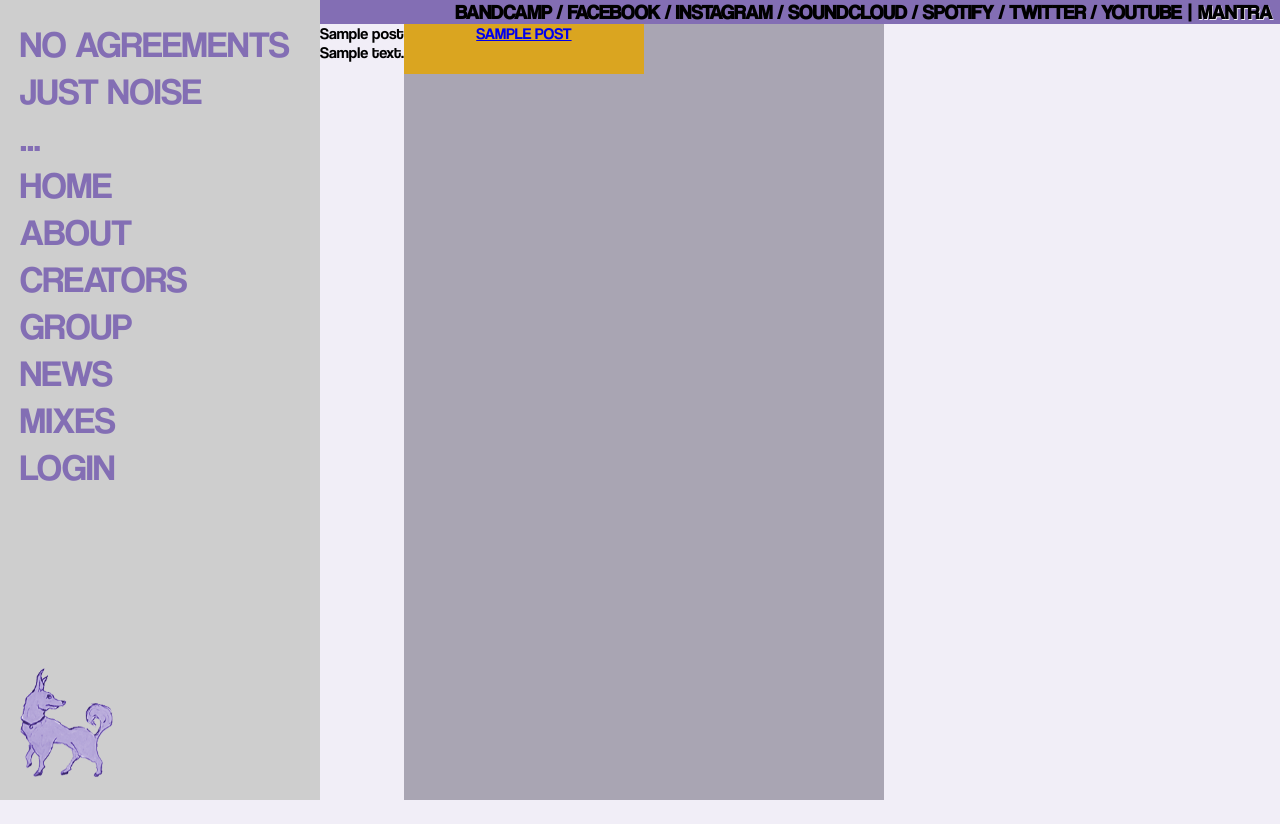
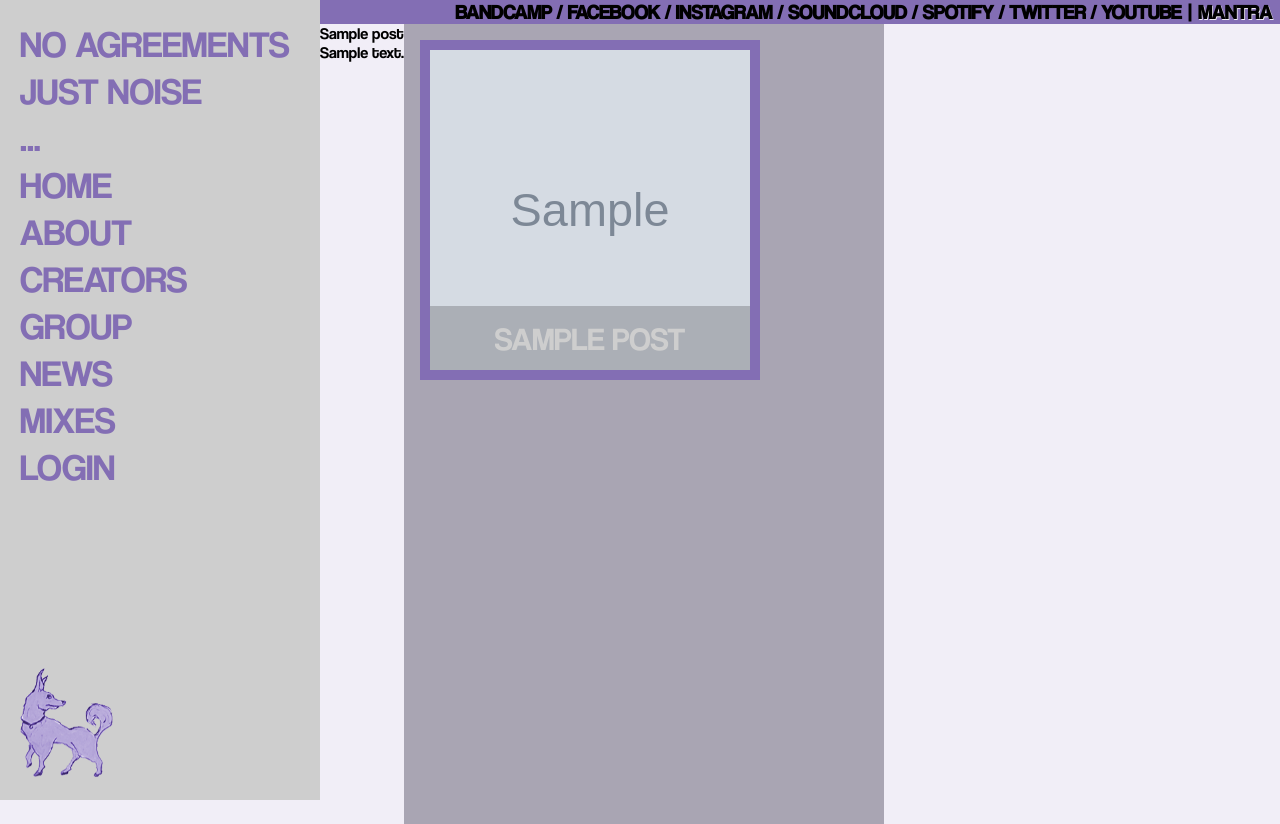
Before and after one commit to abeforgit/noagreements.co, a Django app: page / in a window 1280 px wide. Before the commit the page ends 800 px from the top, so only its background shows below. Run offline with Django 3.2, Linux system fonts and the light colour scheme; tables that the repository leaves empty hold one stand-in row (values such as "Sample post"); grey boxes marked "Sample" are stand-in pictures.

Commit message:
Make post cards less ugly

```diff
--- a/core/models.py
+++ b/core/models.py
@@ -10,6 +10,8 @@ class Post(models.Model):
     pub_date = models.DateTimeField('Date published', default=timezone.now)
     user = models.ForeignKey(User, on_delete=models.CASCADE)
     featured = models.BooleanField(default=False)
+    cover_img = models.URLField(blank=True)
+
 
     def __str__(self):
         return self.title
--- a/core/static/core/styles/home.css
+++ b/core/static/core/styles/home.css
@@ -1,5 +1,5 @@
 #mainpage {
-    height: 97vh;
+    height: 100%;
     display: flex;
     position: relative;
     z-index: 3;
@@ -46,6 +46,9 @@
 #latestreleases {
     width: 50%;
     background-color: #a9a5b3;
+    display: flex;
+    min-height: 100vh;
+    height: 100%;
 }
 
 #releases {
--- a/core/static/core/styles/post_card.css
+++ b/core/static/core/styles/post_card.css
@@ -1,4 +1,35 @@
 .post-card {
-    height: 50px;
-    background: goldenrod;
+    width: 20em;
+    height: 20em;
+    text-decoration: none;
+    color: #cecece;
+    margin: 1em;
+    border-width: 10px;
+    border-style: solid;
+    border-color: #836eb4;
 }
+
+.post-card .cover {
+    width: 100%;
+    height: 100%;
+    object-fit: cover;
+}
+.post-card .title-box {
+    position: relative;
+    background: rgba(0,0,0,0.2);
+    height: 4em;
+    bottom: 4.25em;
+    padding: 0 2em;
+    display: flex;
+
+}
+.post-card .title-box .title {
+    margin: auto;
+    font-size: 2em;
+    text-decoration: none;
+    overflow: hidden;
+    white-space: nowrap;
+    text-overflow: ellipsis;
+
+
+}
--- a/core/static/core/styles/sidebar.css
+++ b/core/static/core/styles/sidebar.css
@@ -5,8 +5,10 @@
 #sidebar {
     background-color: #cecece;
     width: 25%;
-    height: 100vh;
+    min-height: 100vh;
+    height: 100%;
     float: left;
+
 }
 
 .hoverstate {
--- a/core/templates/core/components/post_card.html
+++ b/core/templates/core/components/post_card.html
@@ -1 +1,14 @@
-<a class="post-card" href={% url "post_detail" post.id %}>{{ post.title }}</a>
+{% load static %}
+<a class="post-card" href={% url "post_detail" post.id %}>
+
+    {% if post.cover_img %}
+        <img class="cover" alt="{{ post.title }}" src="{{ post.cover_img }}"/>
+    {% else %}
+        <img class="cover" alt="{{ post.title }}" src="{% static "core/img/doggie.png" %}"/>
+    {% endif %}
+
+    <div class="title-box">
+        <span class="title">{{ post.title }}</span>
+
+    </div>
+</a>
--- a/core/templates/core/create_post_page.html
+++ b/core/templates/core/create_post_page.html
@@ -1,4 +1,5 @@
 {% extends "core/base.html" %}
+{% load static %}
 {% block title %}
     <title>No Agreements | New Post</title>
     <link rel="stylesheet" href="https://cdn.jsdelivr.net/simplemde/latest/simplemde.min.css">
@@ -6,6 +7,7 @@
 {% endblock %}
 {% block css %}
     {{ block.super }}
+    <link rel="stylesheet" href="{% static "core/styles/post_card.css" />
 {% endblock %}
 {% block content %}
     <form method="post">
--- a/core/urls.py
+++ b/core/urls.py
@@ -5,6 +5,7 @@ from .views.creator_detail import CreatorDetailPage
 from .views.creators import CreatorsPage
 from .views.group import GroupPage
 from .views.home import HomeView
+from .views.logout import LogoutPage
 from .views.mixes import MixesPage
 from .views.news import NewsPage
 from .views.create_post import CreatePostPage
@@ -19,9 +20,9 @@ urlpatterns = [
     path("group", GroupPage.as_view(), name="group"),
     path("news", NewsPage.as_view(), name="news"),
     path("mixes", MixesPage.as_view(), name="mixes"),
-    path("post/add", CreatePostPage.as_view(), name="create_post"),
+    path("post/add", CreatePostPage.as_view(), name="new_post"),
     path("post/<int:pk>", PostDetailPage.as_view(), name="post_detail"),
-    path("login", LoginPage.as_view(), name="login")
-
+    path("login", LoginPage.as_view(), name="login"),
+    path("logout", LogoutPage.as_view(), name="logout")
 
 ]
--- a/core/views/create_post.py
+++ b/core/views/create_post.py
@@ -12,7 +12,7 @@ class CreatePostPage(LoginRequiredMixin, CreateView):
     login_url = "/login"
     object: Post
     model = Post
-    fields = ["title", "content", "user"]
+    fields = ["title", "content", "user", "cover_img"]
     template_name = "core/create_post_page.html"
     success_url = "/post/{id}"
 
--- a/core/views/login.py
+++ b/core/views/login.py
@@ -2,4 +2,4 @@ from django.contrib.auth.views import LoginView
 
 
 class LoginPage(LoginView):
-    template_name = "blog/../templates/core/login.html"
+    template_name = "core/login.html"
```
Also changed, not shown: core/migrations/0002_post_cover_img.py (added).
